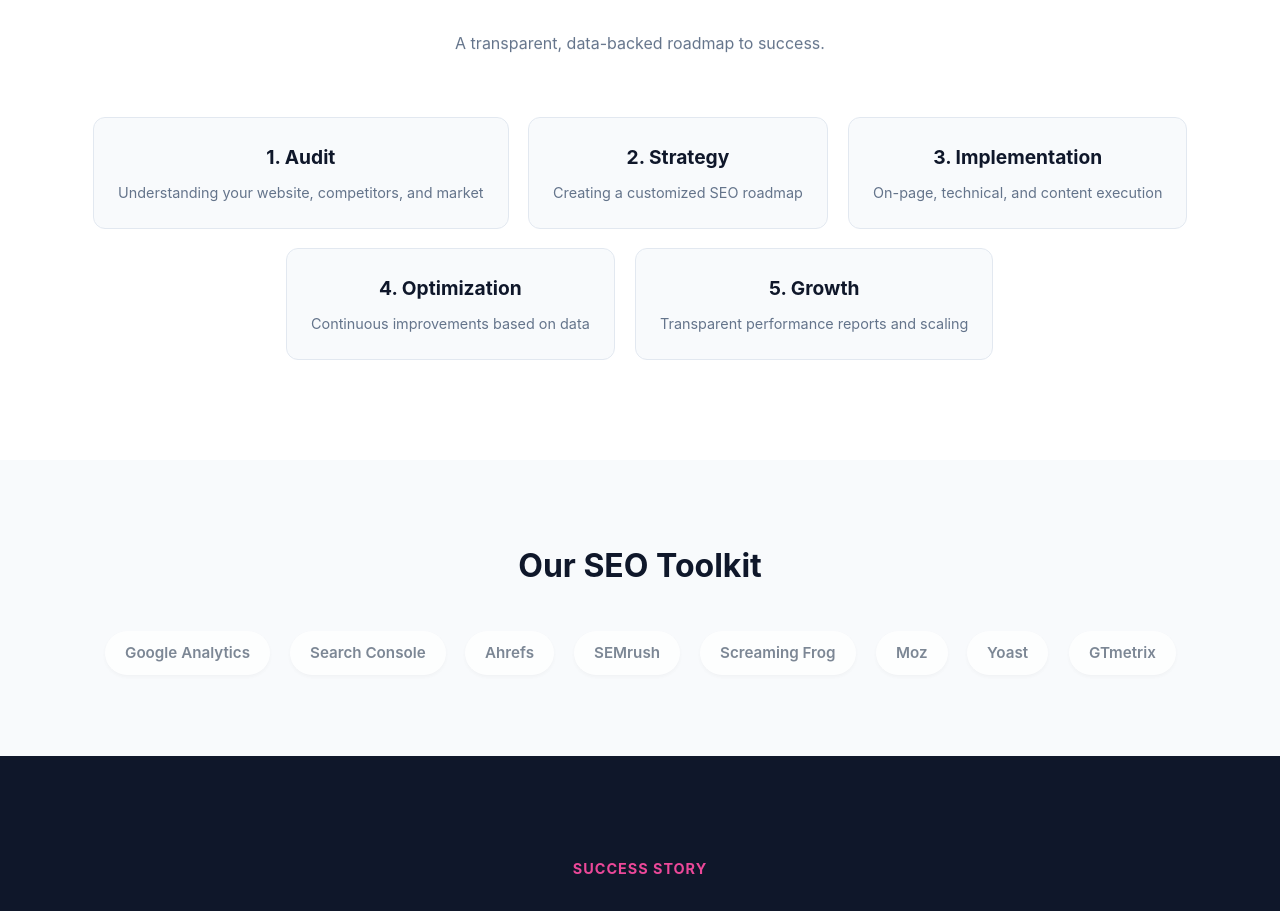
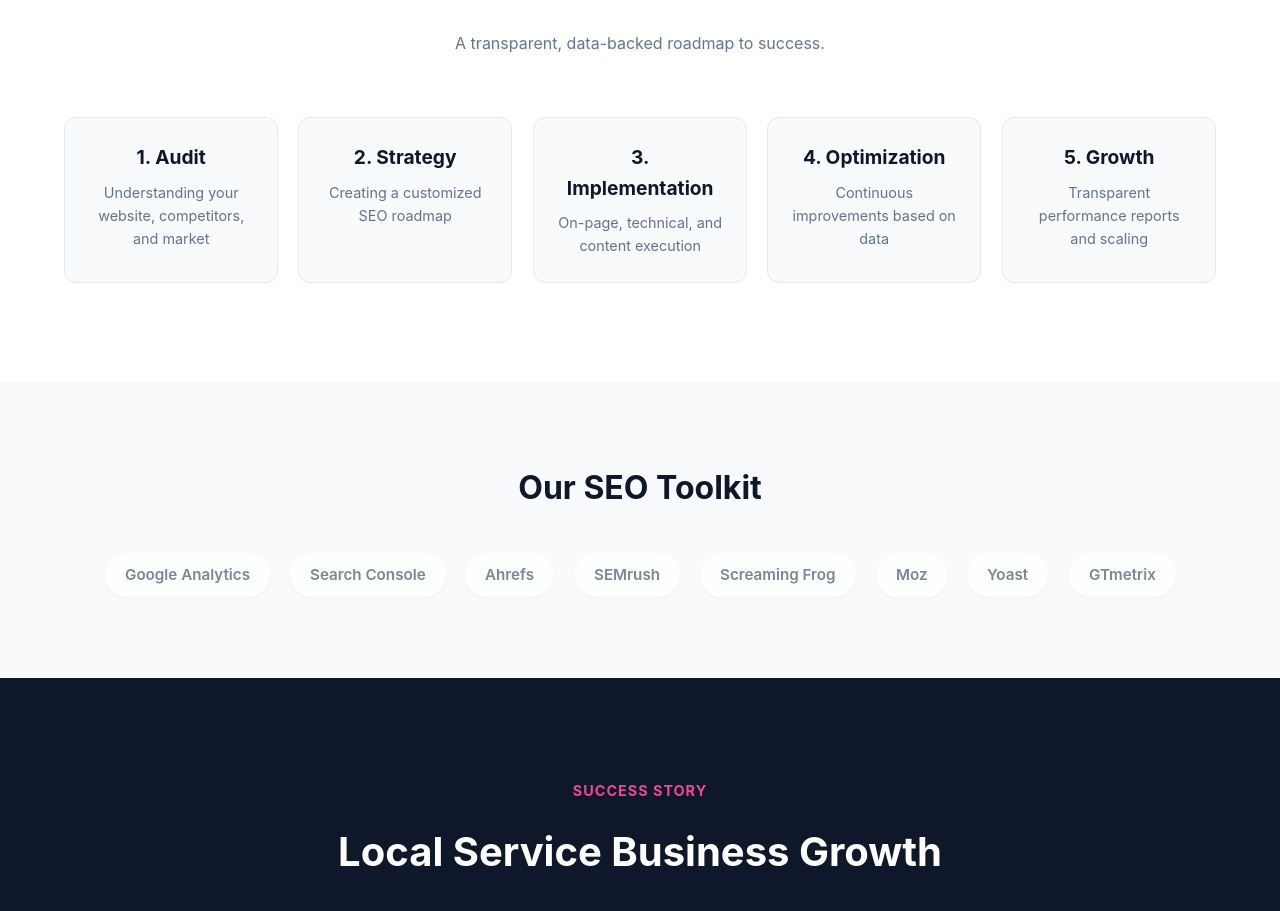
Before and after one commit to Fazilfazi991/redshark, a React (Vite) app: page /services/seo in a window 1280 px wide. Shown: the part 4556-5467 px from the top of the page. Built offline with nearby package versions, Linux system fonts and the light colour scheme.

Commit message:
fix: update ScrollReveal to accept style prop to resolve build error

```diff
--- a/src/components/UI/ScrollReveal.tsx
+++ b/src/components/UI/ScrollReveal.tsx
@@ -7,6 +7,7 @@ interface ScrollRevealProps {
     delay?: number;
     duration?: number;
     className?: string;
+    style?: React.CSSProperties;
 }
 
 const ScrollReveal: React.FC<ScrollRevealProps> = ({
@@ -14,7 +15,8 @@ const ScrollReveal: React.FC<ScrollRevealProps> = ({
     animation = 'fade-up',
     delay = 0,
     duration = 0.6,
-    className = ''
+    className = '',
+    style = {}
 }) => {
     const [isVisible, setIsVisible] = useState(false);
     const ref = useRef<HTMLDivElement>(null);
@@ -44,16 +46,17 @@ const ScrollReveal: React.FC<ScrollRevealProps> = ({
         };
     }, []);
 
-    const style = {
+    const combinedStyle: React.CSSProperties = {
         transitionDelay: `${delay}ms`,
-        transitionDuration: `${duration}s`
+        transitionDuration: `${duration}s`,
+        ...style
     };
 
     return (
         <div
             ref={ref}
             className={`reveal-item ${animation} ${isVisible ? 'visible' : ''} ${className}`}
-            style={style}
+            style={combinedStyle}
         >
             {children}
         </div>
```
